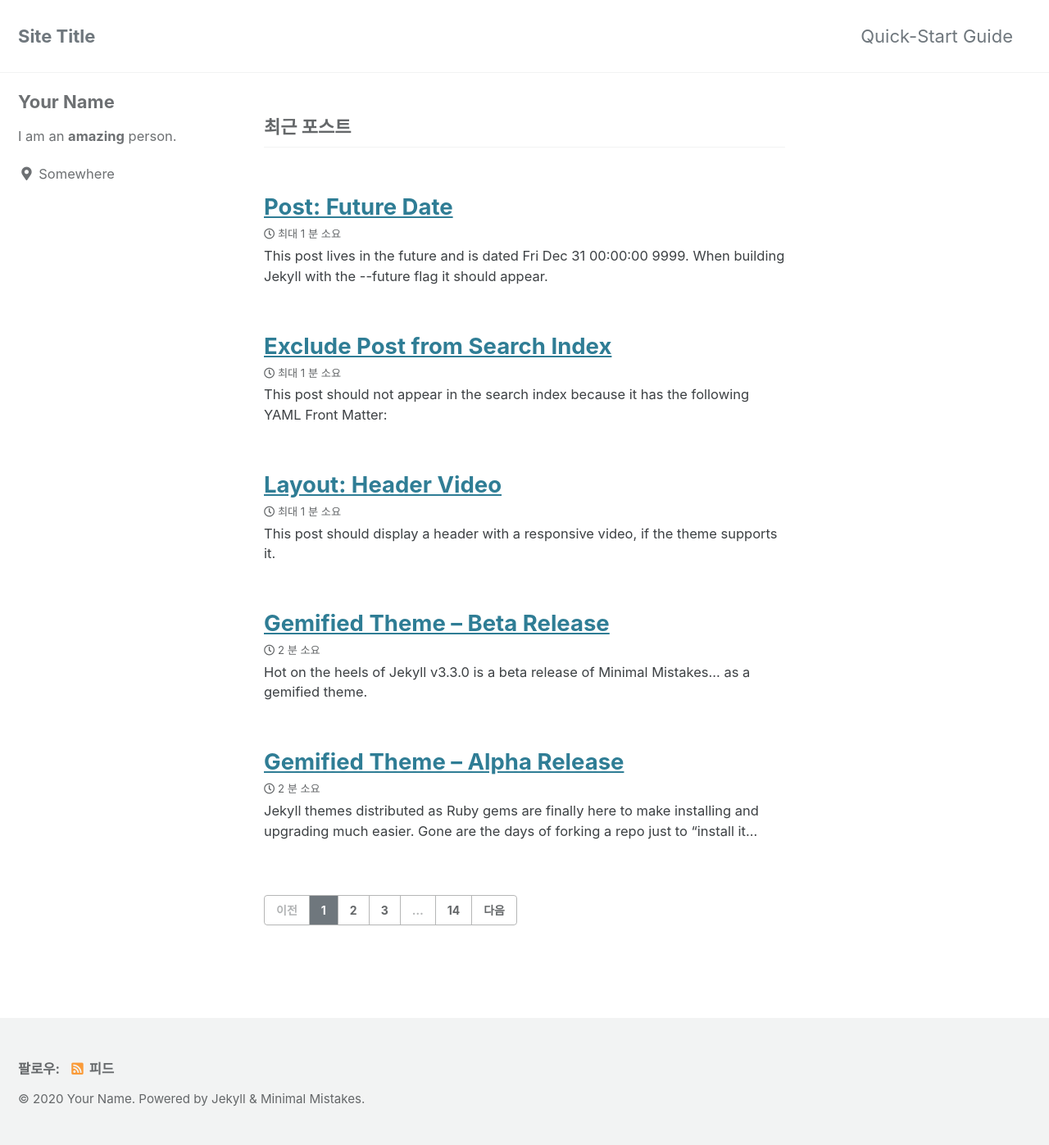
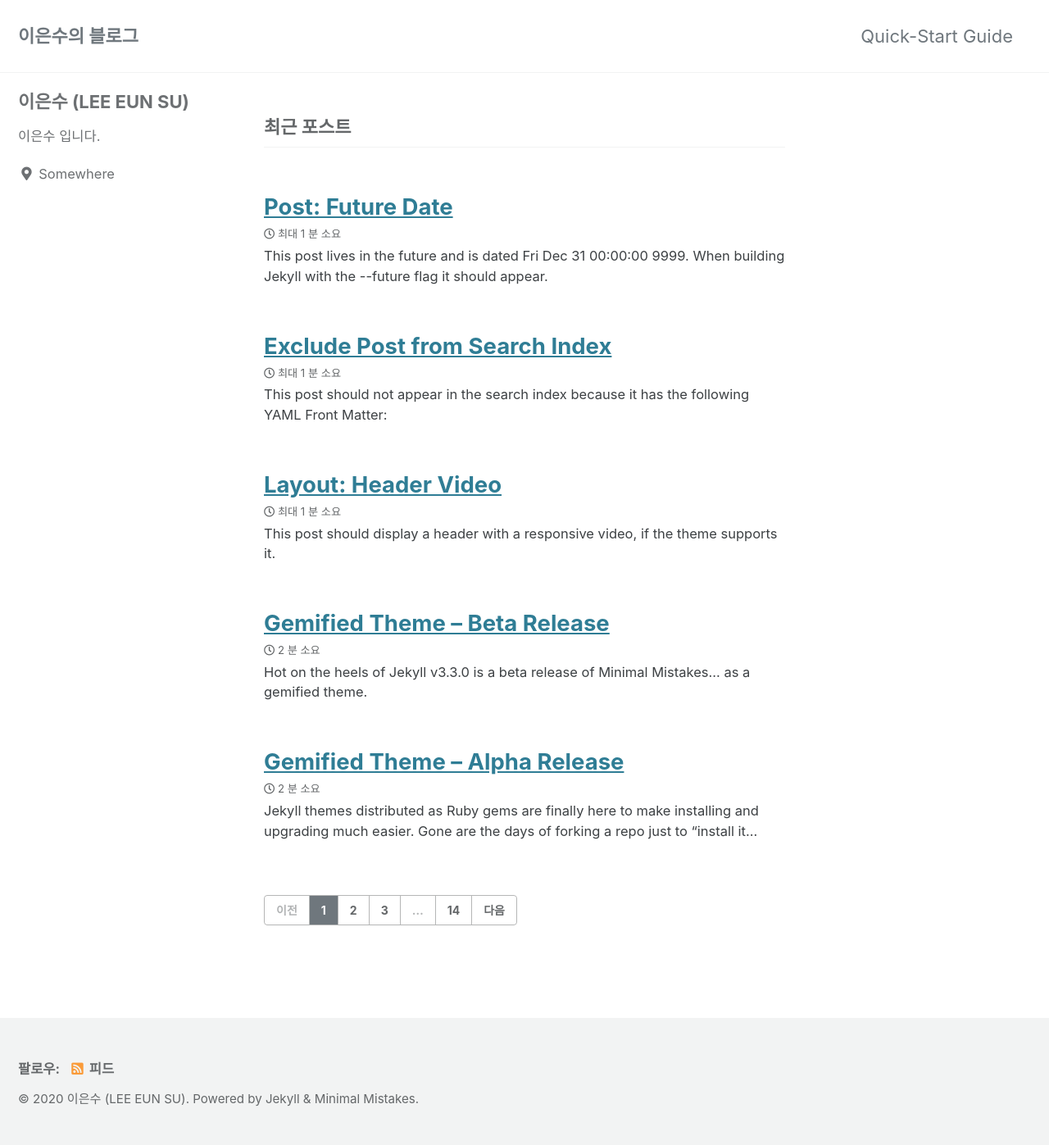
Before and after one commit to dldmstn963/dldmstn963.github.io, a Jekyll site: the page built from index.html, in a window 1280 px wide. Shown: the whole page at 82% size. Built offline with Jekyll 4.4.1, drawn with Linux system fonts in a browser that asks for light colours; cached includes are drawn as plain includes; the list of posts is cut into pages by our own code.

Commit message:
config.yml

```diff
--- a/_config.yml
+++ b/_config.yml
@@ -16,13 +16,13 @@ minimal_mistakes_skin    : "default" # "air", "aqua", "contrast", "dark", "dirt"
 
 # Site Settings
 locale                   : "ko-KR"
-title                    : "Site Title"
+title                    : "이은수의 블로그"
 title_separator          : "-"
 subtitle                 : # site tagline that appears below site title in masthead
-name                     : "Your Name"
-description              : "An amazing website."
-url                      : # the base hostname & protocol for your site e.g. "https://mmistakes.github.io"
-baseurl                  : # the subpath of your site, e.g. "/blog"
+name                     : "이은수 (LEE EUN SU)"
+description              : "이은수의 모든것"
+url                      : "https://dldmstn963.github.io/"
+baseurl                  : # the subpath of your site, e.g. "/blog" <{{ site.url }}{{ site.baseurl }}/blog/start-blog/>
 repository               : # GitHub username/repo-name e.g. "mmistakes/minimal-mistakes"
 teaser                   : # path of fallback teaser image, e.g. "/assets/images/500x300.png"
 logo                     : # path of logo image to display in the masthead, e.g. "/assets/images/88x88.png"
@@ -33,7 +33,7 @@ words_per_minute         : 200
 comments:
   provider               : "disqus" # false (default), "disqus", "discourse", "facebook", "staticman", "staticman_v2", "utterances", "custom"
   disqus:
-    shortname            : 이은수 # https://help.disqus.com/customer/portal/articles/466208-what-s-a-shortname-
+    shortname            : "https-dldmstn963-github-io" # https://help.disqus.com/customer/portal/articles/466208-what-s-a-shortname-
   discourse:
     server               : # https://meta.discourse.org/t/embedding-discourse-comments-via-javascript/31963 , e.g.: meta.discourse.org
   facebook:
@@ -86,17 +86,17 @@ social:
 
 # Analytics
 analytics:
-  provider               : false # false (default), "google", "google-universal", "google-gtag", "custom"
+  provider               : "google-gtag" # false (default), "google", "google-universal", "google-gtag", "custom"
   google:
-    tracking_id          :
+    tracking_id          : "G-HM354VF4D8"
     anonymize_ip         : # true, false (default)
 
 
 # Site Author
 author:
-  name             : "Your Name"
+  name             : "이은수 (LEE EUN SU)"
   avatar           : # path of avatar image, e.g. "/assets/images/bio-photo.jpg"
-  bio              : "I am an **amazing** person."
+  bio              : "이은수 입니다."
   location         : "Somewhere"
   email            :
   links:
@@ -277,6 +277,6 @@ defaults:
       layout: single
       author_profile: true
       read_time: true
-      comments: # true
+      comments: true
       share: true
       related: true
```
